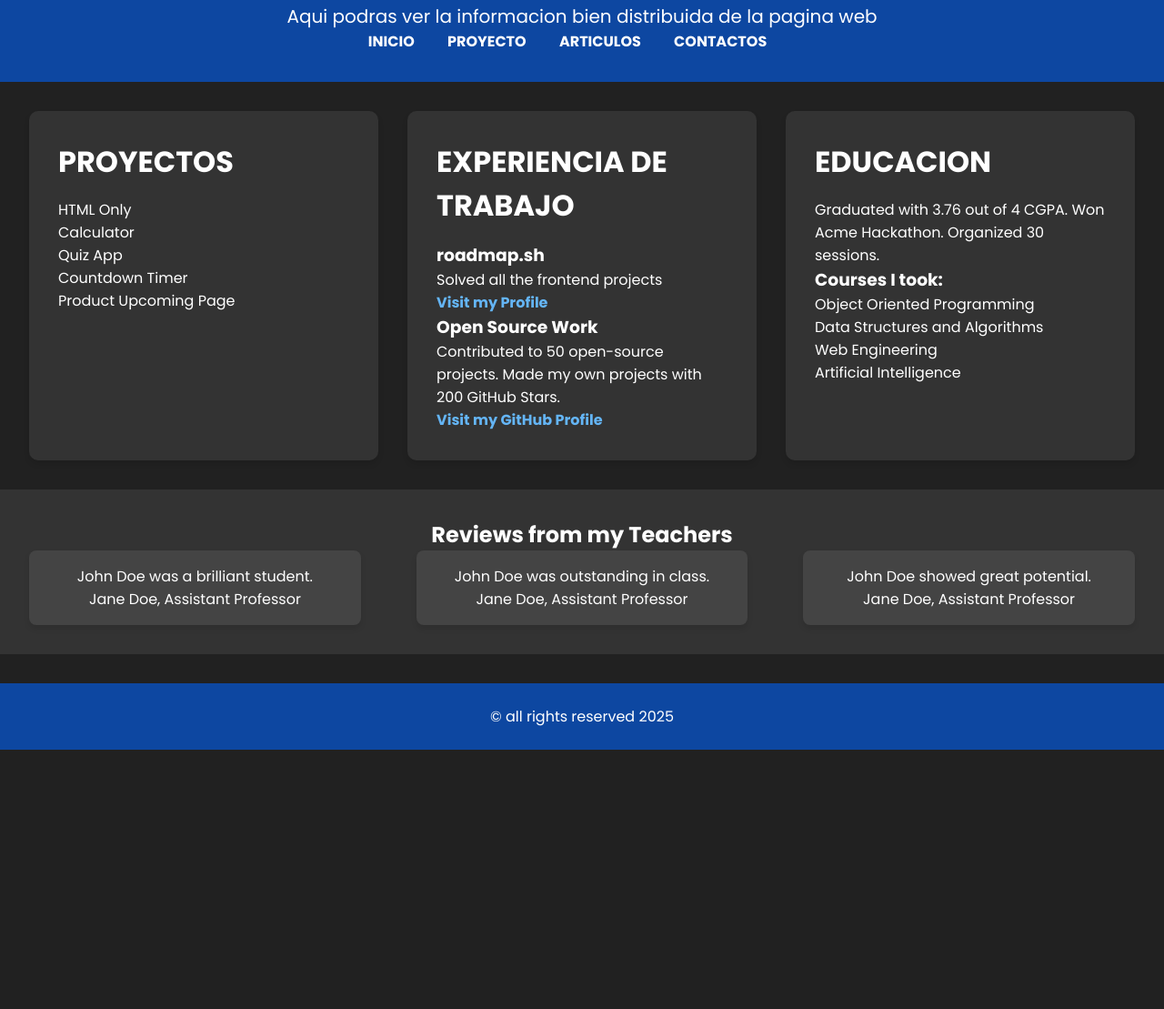
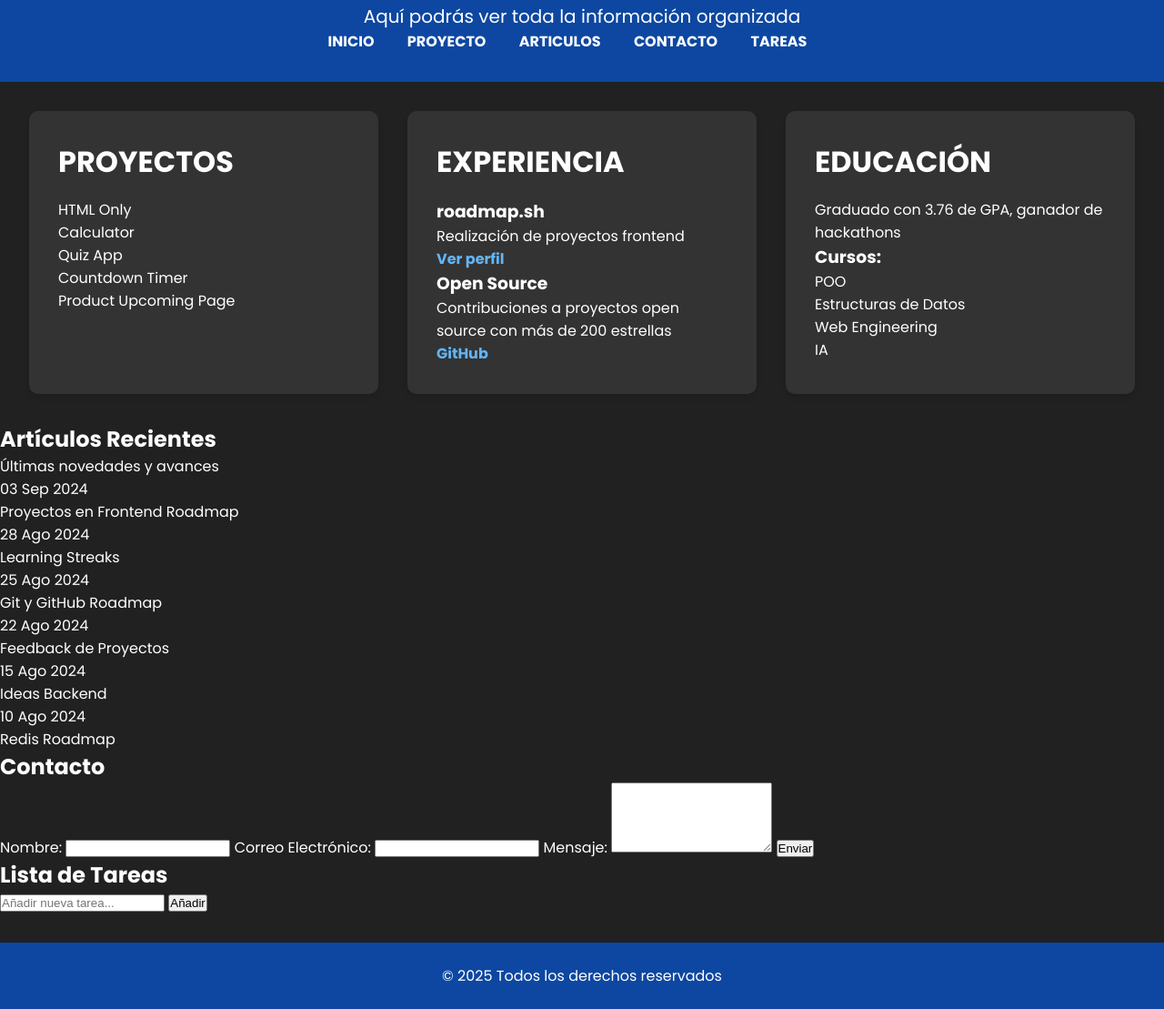
Before and after one commit to victor16172023/PROYECTO-DISCIPLINAR-1, a plain HTML site: page index.html in a window 1280 px wide. Shown: the part 101-1210 px from the top of the page at 91% size. Before the commit the page ends 925 px from the top, so only its background shows below. Drawn offline with Linux system fonts and the light colour scheme.

Commit message:
Update index.html

```diff
--- a/index.html
+++ b/index.html
@@ -2,32 +2,38 @@
 <!DOCTYPE html>
 <html lang="es">
 <head>
-    <meta charset="UTF-8">
-    <meta name="viewport" content="width=device-width, initial-scale=1.0">
+  <meta charset="UTF-8" />
+  <meta name="viewport" content="width=device-width, initial-scale=1.0" />
+  <meta name="description" content="Portafolio de desarrollador frontend con proyectos, artículos, contacto y tareas.">
+  <meta name="keywords" content="frontend, portafolio, proyectos, contacto, tareas">
+  <meta name="author" content="Tu Nombre">
   <title>Frontend Developer Portfolio</title>
-    <link rel="stylesheet" href="styles.css">
+  <link rel="stylesheet" href="styles.css" />
   <link href="https://fonts.googleapis.com/css2?family=Poppins:wght@400;700&display=swap" rel="stylesheet">
 </head>
 <body>
+
   <header class="animated-header">
     <h1 class="title">BIENVENIDO</h1>
-        <p class="subtitle">Aqui podras ver la informacion bien distribuida de la pagina web</p>
+    <p class="subtitle">Aquí podrás ver toda la información organizada</p>
     <nav>
       <ul>
-                <li><a href="#">INICIO</a></li>
-                <li><a href="#">PROYECTO</a></li>
-                <li><a href="#">ARTICULOS</a></li>
-                <li><a href="#">CONTACTOS</a></li>
+        <li><a href="#inicio">INICIO</a></li>
+        <li><a href="#proyectos">PROYECTO</a></li>
+        <li><a href="#articulos">ARTICULOS</a></li>
+        <li><a href="#contacto">CONTACTO</a></li>
+        <li><a href="#tareas">TAREAS</a></li>
       </ul>
     </nav>
   </header>
 
   <main>
-        <div class="grid-container">
+
+    <section id="inicio" class="grid-container">
       <section class="card3d">
         <h2>PROYECTOS</h2>
         <ul>
-                    <li>HTML Only </li>
+          <li>HTML Only</li>
           <li>Calculator</li>
           <li>Quiz App</li>
           <li>Countdown Timer</li>
@@ -36,40 +42,72 @@
       </section>
 
       <section class="card3d">
-                <h2>EXPERIENCIA DE TRABAJO</h2>
+        <h2>EXPERIENCIA</h2>
         <h3>roadmap.sh</h3>
-                <p>Solved all the frontend projects</p>
-                <a href="#">Visit my Profile</a>
-                <h3>Open Source Work</h3>
-                <p>Contributed to 50 open-source projects. Made my own projects with 200 GitHub Stars.</p>
-                <a href="#">Visit my GitHub Profile</a>
+        <p>Realización de proyectos frontend</p>
+        <a href="#">Ver perfil</a>
+        <h3>Open Source</h3>
+        <p>Contribuciones a proyectos open source con más de 200 estrellas</p>
+        <a href="#">GitHub</a>
       </section>
 
       <section class="card3d">
-                <h2>EDUCACION</h2>
-                <p>Graduated with 3.76 out of 4 CGPA. Won Acme Hackathon. Organized 30 sessions.</p>
-                <h3>Courses I took:</h3>
+        <h2>EDUCACIÓN</h2>
+        <p>Graduado con 3.76 de GPA, ganador de hackathons</p>
+        <h3>Cursos:</h3>
         <ul>
-                    <li>Object Oriented Programming</li>
-                    <li>Data Structures and Algorithms</li>
+          <li>POO</li>
+          <li>Estructuras de Datos</li>
           <li>Web Engineering</li>
-                    <li>Artificial Intelligence</li>
+          <li>IA</li>
         </ul>
       </section>
+    </section>
+
+    <section id="articulos" class="timeline-container">
+      <div class="timeline-header">
+        <h2>Artículos Recientes</h2>
+        <p>Últimas novedades y avances</p>
       </div>
-
-        <section class="reviews">
-            <h2>Reviews from my Teachers</h2>
-            <div class="review-grid">
-                <div class="review-card card3d">John Doe was a brilliant student.<br><span>Jane Doe, Assistant Professor</span></div>
-                <div class="review-card card3d">John Doe was outstanding in class.<br><span>Jane Doe, Assistant Professor</span></div>
-                <div class="review-card card3d">John Doe showed great potential.<br><span>Jane Doe, Assistant Professor</span></div>
+      <div class="timeline">
+        <div class="event"><div class="event-date">03 Sep 2024</div><div class="event-description">Proyectos en Frontend Roadmap</div></div>
+        <div class="event"><div class="event-date">28 Ago 2024</div><div class="event-description">Learning Streaks</div></div>
+        <div class="event"><div class="event-date">25 Ago 2024</div><div class="event-description">Git y GitHub Roadmap</div></div>
+        <div class="event"><div class="event-date">22 Ago 2024</div><div class="event-description">Feedback de Proyectos</div></div>
+        <div class="event"><div class="event-date">15 Ago 2024</div><div class="event-description">Ideas Backend</div></div>
+        <div class="event"><div class="event-date">10 Ago 2024</div><div class="event-description">Redis Roadmap</div></div>
       </div>
     </section>
+
+    <section id="contacto" class="form-section">
+      <h2>Contacto</h2>
+      <form id="contactForm">
+        <label for="name">Nombre:</label>
+        <input type="text" id="name" required />
+
+        <label for="email">Correo Electrónico:</label>
+        <input type="email" id="email" required />
+
+        <label for="message">Mensaje:</label>
+        <textarea id="message" rows="5" required></textarea>
+
+        <button type="submit">Enviar</button>
+      </form>
+    </section>
+
+    <section id="tareas" class="task-section">
+      <h2>Lista de Tareas</h2>
+      <div class="task-input">
+        <input type="text" id="taskInput" placeholder="Añadir nueva tarea..." />
+        <button onclick="addTask()">Añadir</button>
+      </div>
+      <ul id="taskList" class="task-list"></ul>
+    </section>
+
   </main>
 
   <footer>
-        <p>&copy; all rights reserved 2025</p>
+    <p>&copy; 2025 Todos los derechos reservados</p>
   </footer>
 
   <script src="script.js"></script>
```
Lines whose indentation alone changed are shown as unchanged.
